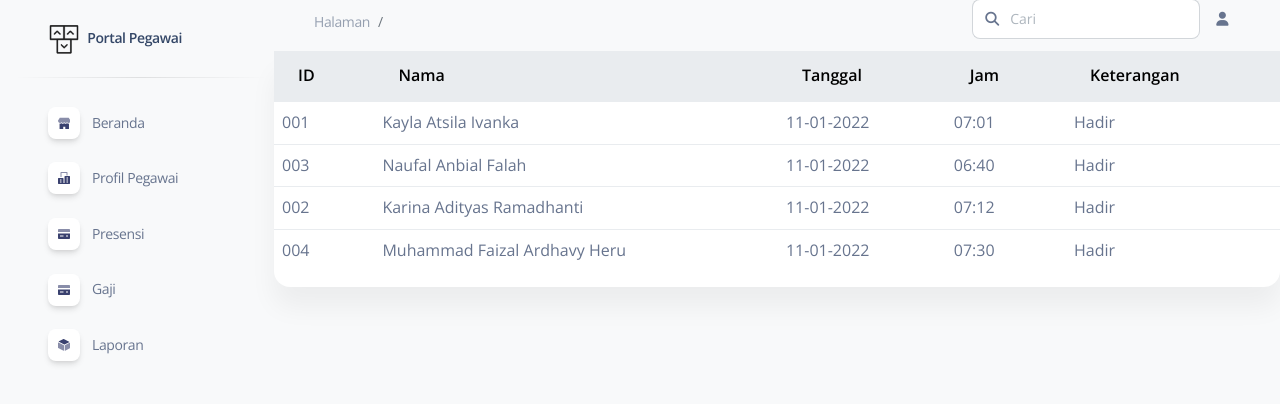
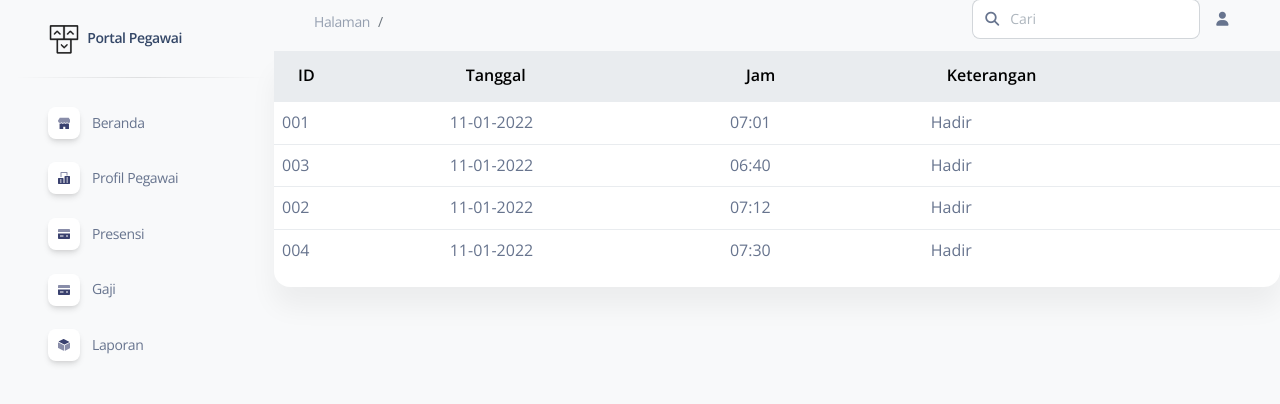
Before and after one commit to Faizal-Ardhavy/simpeg, a CodeIgniter 4 app: template app/Views/pages/presensi.php in a window 1280 px wide. Shown: the part 17-421 px from the top of the page. Run offline with PHP 8.4 and a stand-in for CodeIgniter, Linux system fonts and the light colour scheme; the template is opened without the code that fills it, so the values that code supplies are empty; some libraries are stand-ins or nearby versions.

Commit message:
delete name

```diff
--- a/app/Views/pages/presensi.php
+++ b/app/Views/pages/presensi.php
@@ -7,7 +7,6 @@
             <thead class="table-light">
                 <tr>
                     <th>ID</th>
-                    <th>Nama</th>
                     <th>Tanggal</th>
                     <th>Jam</th>
                     <th>Keterangan</th>
@@ -16,28 +15,24 @@
             <tbody class="table-border-bottom-0">
                 <tr>
                     <td>001</td>
-                    <td>Kayla Atsila Ivanka</td>
                     <td>11-01-2022</td>
                     <td>07:01</td>
                     <td>Hadir</td>
                 </tr>
                 <tr>
                     <td>003</td>
-                    <td>Naufal Anbial Falah</td>
                     <td>11-01-2022</td>
                     <td>06:40</td>
                     <td>Hadir</td>
                 </tr>
                 <tr>
                     <td>002</td>
-                    <td>Karina Adityas Ramadhanti</td>
                     <td>11-01-2022</td>
                     <td>07:12</td>
                     <td>Hadir</td>
                 </tr>
                 <tr>
                     <td>004</td>
-                    <td>Muhammad Faizal Ardhavy Heru</td>
                     <td>11-01-2022</td>
                     <td>07:30</td>
                     <td>Hadir</td>
```
